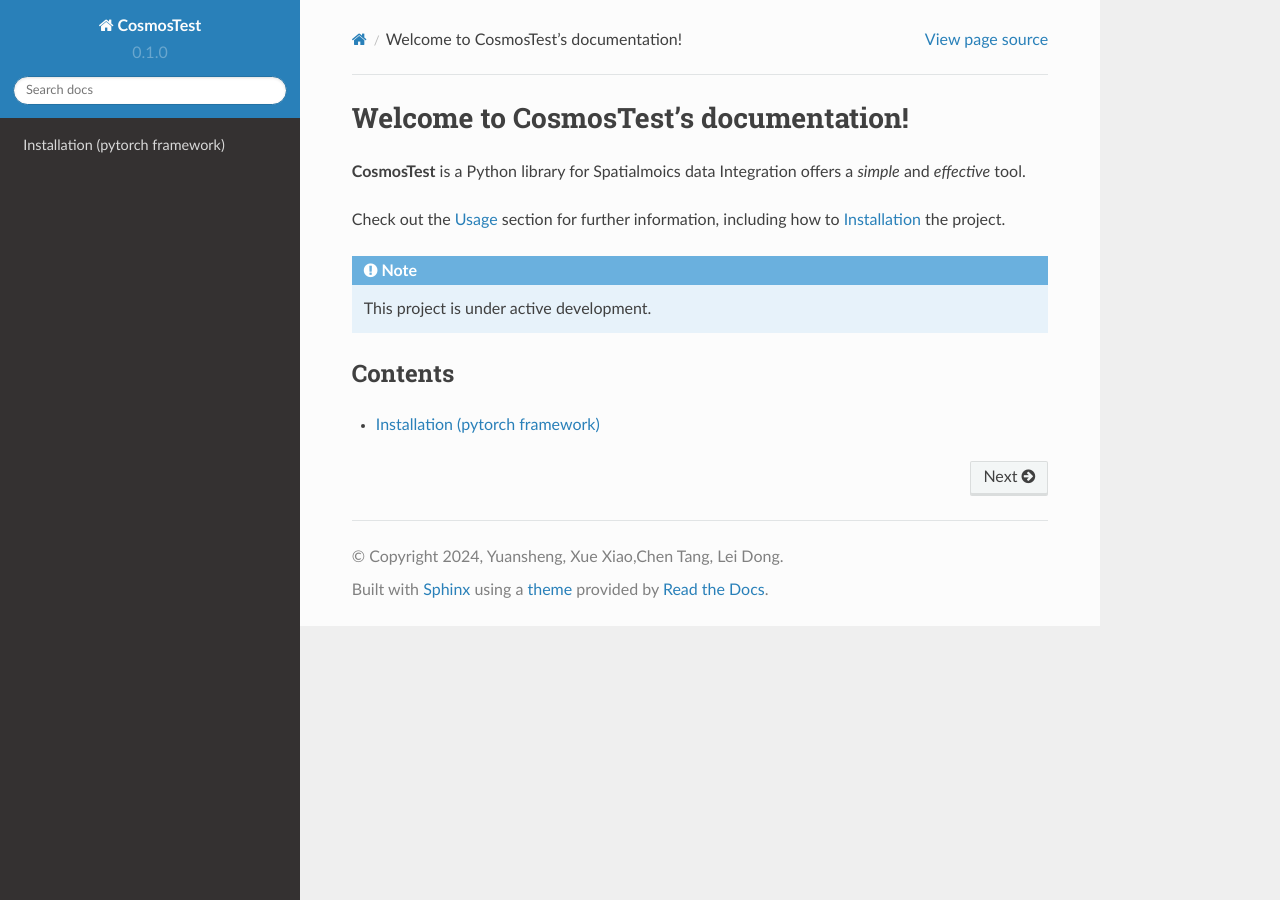
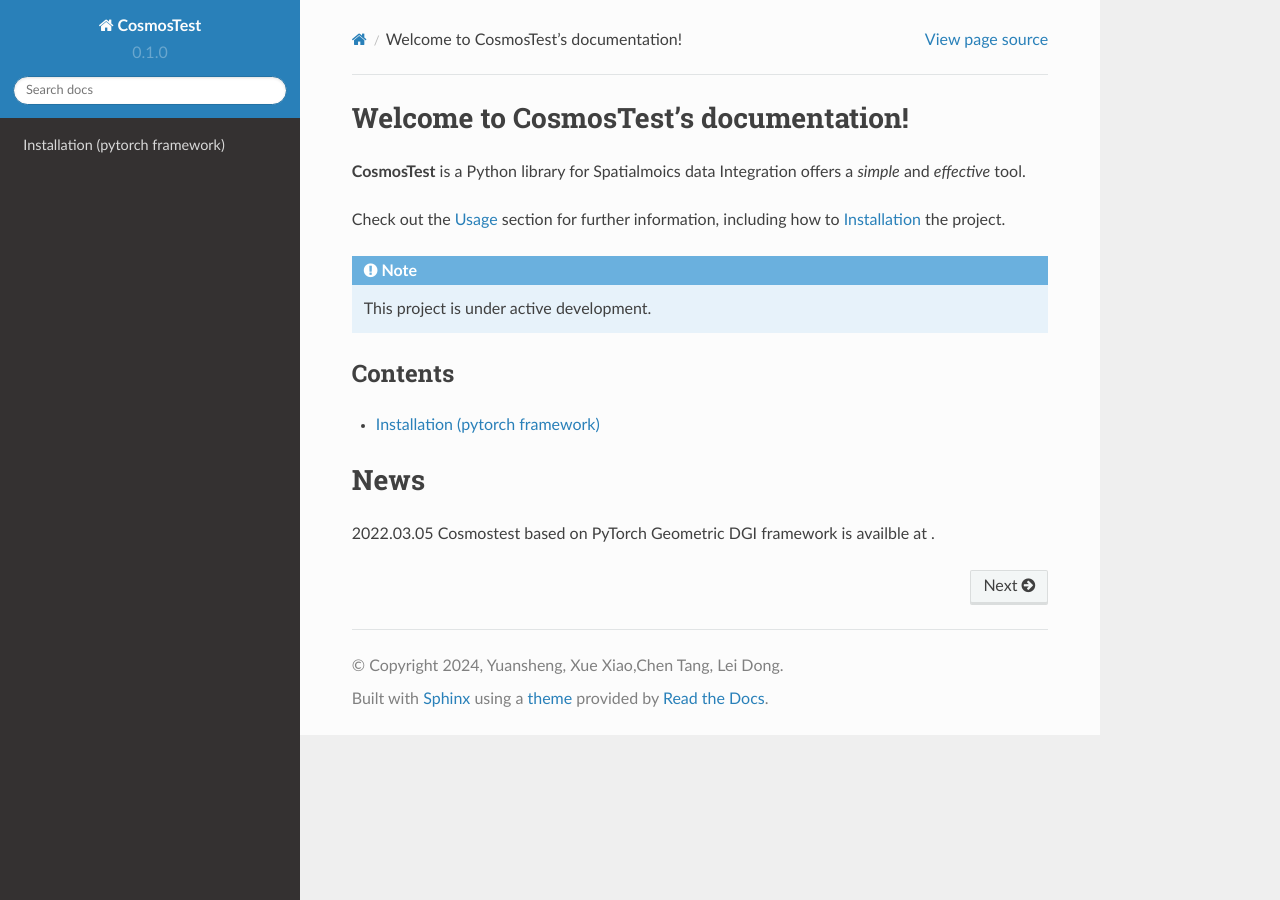
Before and after one commit to snowriverxiao/cosmostest, a Sphinx documentation site: the page built from docs/source/index.rst, in a window 1280 px wide. Built offline with Sphinx 7.4.7 and the Read the Docs theme 2.0.0, drawn with Linux system fonts in a browser that asks for light colours; pages that are not in the unit, such as notebooks, are missing from menus.

Commit message:
Update index.rst

```diff
--- a/docs/source/index.rst
+++ b/docs/source/index.rst
@@ -19,3 +19,7 @@
 
    Installation
    cosmos_mouseVisualCortex_example
+
+News
+========
+2022.03.05 Cosmostest based on PyTorch Geometric DGI framework is availble at .
```
